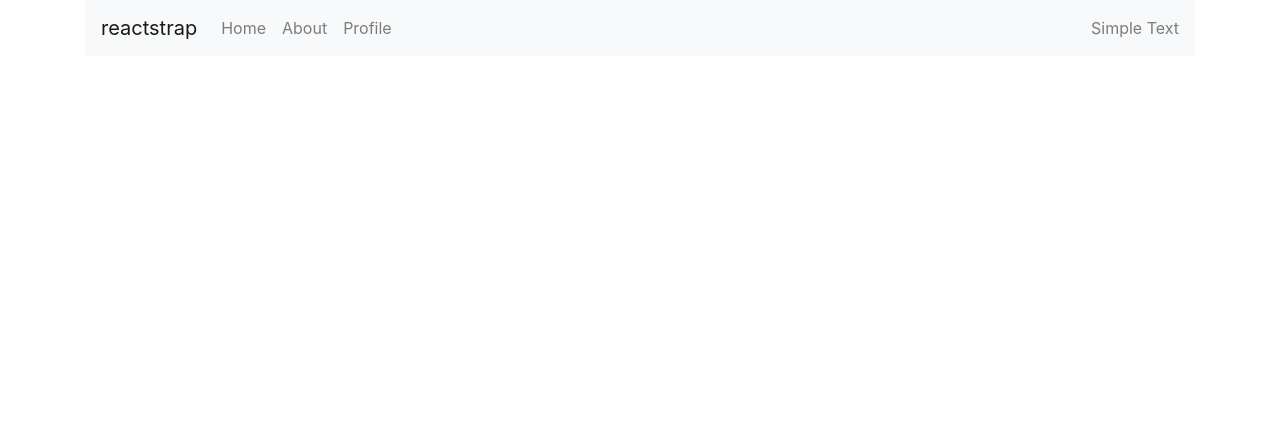
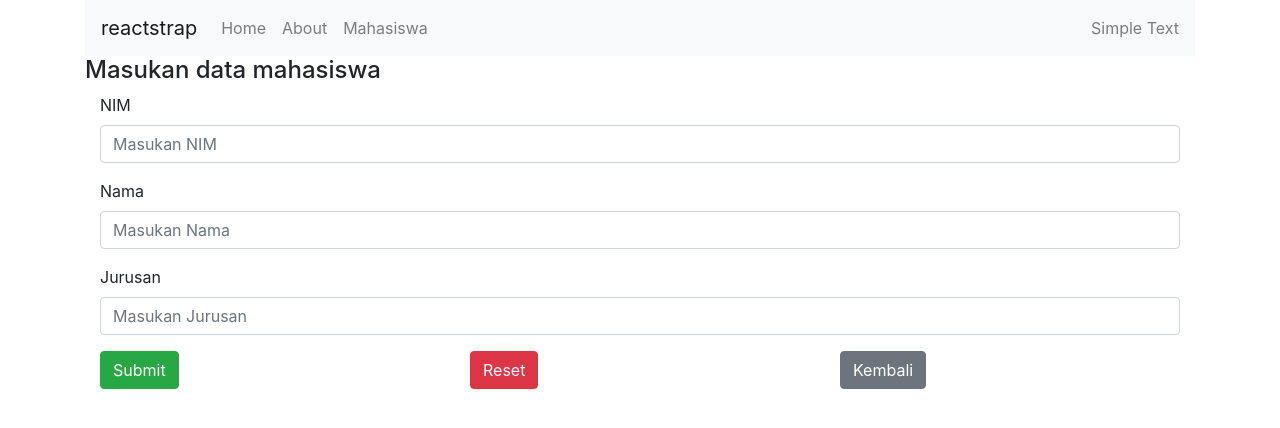
Before and after one commit to densuz/reactJs, a React (Create React App) app: page /mahasiswa/tambah in a window 1280 px wide. Shown: the top 428 px of the page. Built offline with nearby package versions, Linux system fonts and the light colour scheme.

Commit message:
#12 Berhasil Konfigurasi dan Post Data (Tambah data)

```diff
--- a/package.json
+++ b/package.json
@@ -8,6 +8,7 @@
     "cors": "^2.8.5",
     "cra-template": "1.0.3",
     "nodemon": "^2.0.4",
+    "query-string": "^6.13.1",
     "querystring": "^0.2.0",
     "react": "^16.13.1",
     "react-dom": "^16.13.1",
--- a/src/App.js
+++ b/src/App.js
@@ -11,9 +11,12 @@ import { BrowserRouter, Route, Switch } from 'react-router-dom';
 import NavbarComp from './Component/Fungsional/NavbarComp';
 import HomePage from './Component/Fungsional/Homepage';
 import AboutComp from './Component/Fungsional/AboutComp';
-import Profile from './Component/Fungsional/Profile';
+import ListComp from './Component/Class/ListComp';
+import TambahComp from './Component/Fungsional/TambahComp';
 //import CardComp from './Component/Fungsional/CardComp';
-import DetailComp from './Component/Fungsional/DetailComp';
+//import DetailComp from './Component/Fungsional/DetailComp';
+
+
 
 function App() {
   return (
@@ -22,8 +25,10 @@ function App() {
       <Switch>
         <Route exact path="/" component={HomePage} />
         <Route exact path="/About" component={AboutComp} />
-        <Route exact path="/Profile" component={Profile} />
-        <Route exact path="/detail/:id" component={DetailComp} />
+        <Route exact path="/mahasiswa" component={ListComp} />
+        <Route exact path="/mahasiswa/tambah" component={TambahComp} />
+
+        {/* <Route exact path="/detail/:id" component={DetailComp}/> */}
       </Switch>
 
     </BrowserRouter>
--- /dev/null
+++ b/src/Component/Class/ListComp.jsx
@@ -0,0 +1,59 @@
+import React, { PureComponent } from 'react'
+import axios from 'axios'
+import qs from 'querystring'
+import { Table, Button, Container, NavLink, Alert } from 'reactstrap'
+
+const api = 'http://localhost:3001'
+
+class ListComp extends PureComponent {
+    constructor(props) {
+        super(props)
+
+        this.state = {
+            mahasiswa: [],
+            response: '',
+            display: 'none'
+
+        }
+    }
+
+    componentDidMount() {
+        axios.get(api + '/tampil').then(res => {
+            this.setState({
+                mahasiswa: res.data.values
+            })
+        })
+    }
+
+    render() {
+        return (
+            <Container>
+                <h2> Data mahasiswa</h2>
+                <NavLink href="/mahasiswa/tambah"><Button color="success">Tambah Data</Button></NavLink>
+                <hr/>
+                <Table className="table-bordered">
+                    <thead>
+                        <tr>
+                        <th>NIM</th>
+                        <th>Nama</th>
+                        <th>Jurusan</th>
+                        <th>Opsi</th>
+                        </tr>
+                    </thead>
+                    <tbody>
+                        {this.state.mahasiswa.map(mahasiswa =>
+                        <tr key={mahasiswa.id_mahasiswa}>
+                            <td>{mahasiswa.nim}</td>
+                            <td>{mahasiswa.nama}</td>
+                            <td>{mahasiswa.jurusan}</td>
+                            <td> Edit | Delete </td>
+                        </tr>
+                            )}
+                    </tbody>
+
+                </Table>
+            </Container>
+        )
+    }
+}
+export default ListComp;
--- a/src/Component/Fungsional/NavbarComp.jsx
+++ b/src/Component/Fungsional/NavbarComp.jsx
@@ -30,8 +30,9 @@ const NavbarComp = (props) => {
                         <NavItem>
                             <NavLink href="/About">About</NavLink>
                         </NavItem>
+
                         <NavItem>
-                            <NavLink href="/Profile">Profile</NavLink>
+                            <NavLink href="/mahasiswa">Mahasiswa</NavLink>
                         </NavItem>
                     </Nav>
                     <NavbarText>Simple Text</NavbarText>
--- a/src/Component/Fungsional/Profile.jsx
+++ /dev/null
@@ -1,31 +0,0 @@
-import React from 'react'
-import { Jumbotron, Button, Container, Row, Col } from 'reactstrap';
-import CardComp from './CardComp';
-
-function Profile() {
-    return (
-        <div>
-            <Container>
-                <Jumbotron>
-                    <h1 className="display-3">Profile</h1>
-                    <p className="lead">This is a simple hero unit, a simple Jumbotron-style component for calling extra attention to featured content or information.</p>
-                    <hr className="my-2" />
-                    <p>It uses utility classes for typography and spacing to space content out within the larger container.</p>
-                    <p className="lead">
-                        <Button color="primary">Learn More</Button>
-                    </p>
-                </Jumbotron>
-                <Container>
-                <Row>
-                    <Col><CardComp id="1" judul="Belajar WEB - ReactJs" tanggal="24/06/2020" /></Col>
-                    <Col><CardComp id="2" judul="Belajar WEB - Golang" tanggal="25/06/2020" /></Col>
-                    <Col><CardComp id="3" judul="Belajar -WEB - PHP" tanggal="26/06/2020" /></Col>
-                </Row>
-            </Container>
-            </Container>
-
-        </div>
-    )
-}
-
-export default Profile;
--- /dev/null
+++ b/src/Component/Fungsional/TambahComp.jsx
@@ -0,0 +1,97 @@
+import React, { PureComponent } from 'react'
+import { Container, Col, Form, Alert, FormGroup, Label, Input, Button } from 'reactstrap';
+import axios from 'axios';
+import { Link } from 'react-router-dom'
+
+const api = 'http://localhost:3001'
+
+class TambahComp extends PureComponent {
+    constructor(props) {
+        super(props)
+
+        this.state = {
+            nim: '',
+            nama: '',
+            jurusan: '',
+            response: '',
+            display: 'none'
+        }
+    }
+
+    Addmahasiswa = () => {
+        axios.post(api + '/tambah', {
+            nim: this.state.nim,
+            nama: this.state.nama,
+            jurusan: this.state.jurusan
+        })
+            .then(json => {
+                if (json.data.status === 200) {
+                    console.log(json.data.status);
+                    // alert("Mahasiswa telah ditambahkan");
+                    this.setState({
+                        response: json.data.values,
+                        display: 'block'
+                    })
+                }
+                else {
+                    // alert('Mahasiswa gagal tersimpan');
+                    debugger;
+                    this.props.history.push('/mahasiswa/tambah')
+                }
+            })
+    }
+
+
+    handleChange = (e) => {
+        this.setState({ [e.target.name]: e.target.value });
+    }
+
+    render() {
+        return (
+            <Container>
+                <h4>Masukan data mahasiswa</h4>
+                <Alert color="success" style={{ display: this.state.display }}>
+                    {this.state.response}
+                </Alert>
+                <Form className="form">
+                    <Col>
+                        <Label for="nim">NIM</Label>
+                        <FormGroup row>
+                            <Col>
+                                <Input type="text" name="nim" onChange={this.handleChange} value={this.state.nim} placeholder="Masukan NIM" />
+                            </Col>
+                        </FormGroup>
+                        <Label for="nama">Nama</Label>
+                        <FormGroup row>
+                            <Col>
+                                <Input type="text" name="nama" onChange={this.handleChange} value={this.state.nama} placeholder="Masukan Nama" />
+                            </Col>
+                        </FormGroup>
+                        <Label for="jurusan">Jurusan</Label>
+                        <FormGroup row>
+                            <Col>
+                                <Input type="text" name="jurusan" onChange={this.handleChange} value={this.state.jurusan} placeholder="Masukan Jurusan" />
+                            </Col>
+                        </FormGroup>
+                    </Col>
+                    <Col>
+                        <FormGroup row>
+                            <Col>
+                                <button type="button" onClick={this.Addmahasiswa} className="btn btn-success">Submit</button>
+                            </Col>
+                            <Col>
+                                <Button color="danger">Reset</Button>{' '}
+                            </Col>
+                            <Col>
+                                <Link to='/mahasiswa'><Button color="secondary">Kembali</Button></Link>
+                            </Col>
+                        </FormGroup>
+                    </Col>
+                </Form>
+            </Container>
+
+        )
+    }
+}
+
+export default TambahComp
```
Also changed, not shown: src/Component/Fungsional/mahasiswa.jsx (added, +58 -0 lines), 1 other file (tests, documents, lock files or other folders).
